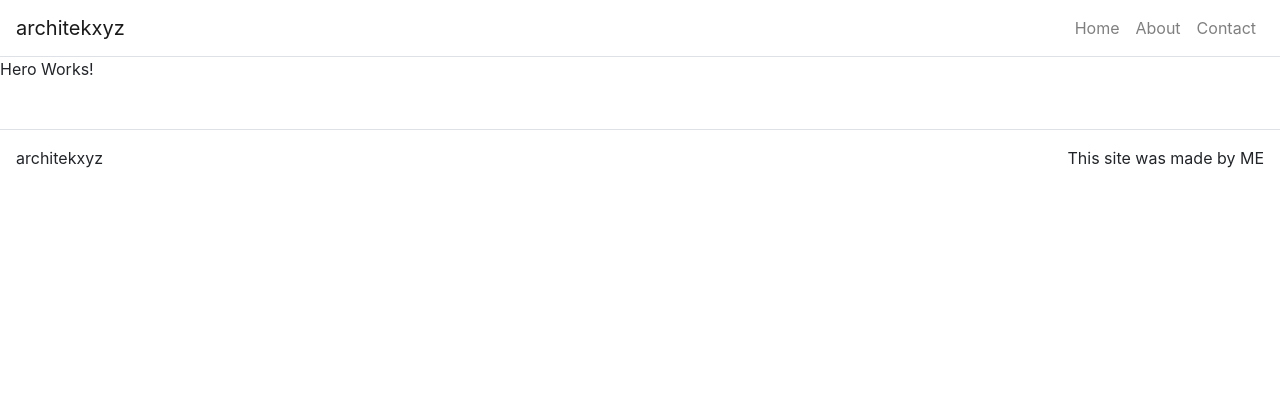
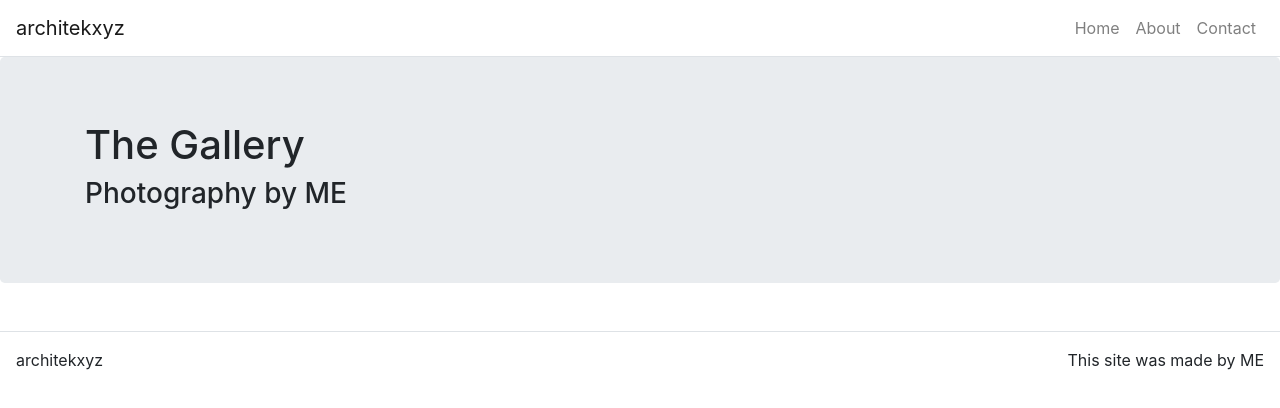
Before and after one commit to 730photo/xyz, a React (Create React App) app in the folder xyzportfolio/: page / in a window 1280 px wide. Shown: the top 408 px of the page. Built offline with nearby package versions, Linux system fonts and the light colour scheme.

Commit message:
I am ready to start styling things

```diff
--- a/xyzportfolio/src/App.js
+++ b/xyzportfolio/src/App.js
@@ -25,8 +25,8 @@ class App extends React.Component {
 
       home: {
         title: 'The Gallery',
-        subtitle: 'Photography by me',
-        text: 'Check me out',
+        subTitle: 'Photography by ME',
+        // text: 'Check me out',
       },
 
       about: {
--- a/xyzportfolio/src/components/Hero.js
+++ b/xyzportfolio/src/components/Hero.js
@@ -1,8 +1,22 @@
 import React from 'react';
+import Jumbotron from 'react-bootstrap/Jumbotron';
+import Container from 'react-bootstrap/Container';
+import Row from 'react-bootstrap/Row';
+import Col from 'react-bootstrap/Col';
 
-function Hero(){
+function Hero(props){
     return (
-        <p>Hero Works!</p>
+        <Jumbotron>
+            <Container>
+                <Row>
+                    <Col>
+                    { props.title && <h1>{props.title}</h1> }
+                    { props.subTitle && <h3>{props.subTitle}</h3> }
+                    {/* { props.text && <h3>{props.text}</h3> } */}
+                    </Col>
+                </Row>
+            </Container>
+        </Jumbotron>
     );
 }
 
--- a/xyzportfolio/src/pages/HomePage.js
+++ b/xyzportfolio/src/pages/HomePage.js
@@ -4,7 +4,7 @@ import Hero from '../components/Hero';
 function HomePage(props) {
 
     return(
-        <Hero />
+        <Hero title={props.title} subTitle={props.subTitle} />
     );
 }
 
```
